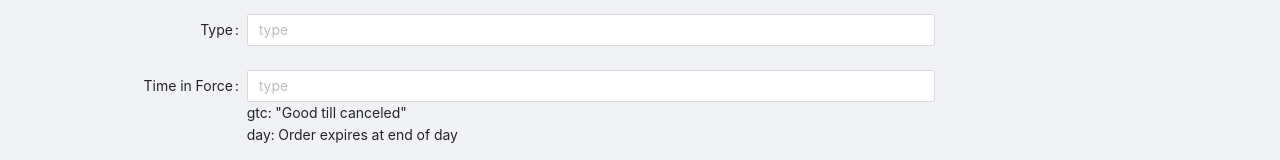
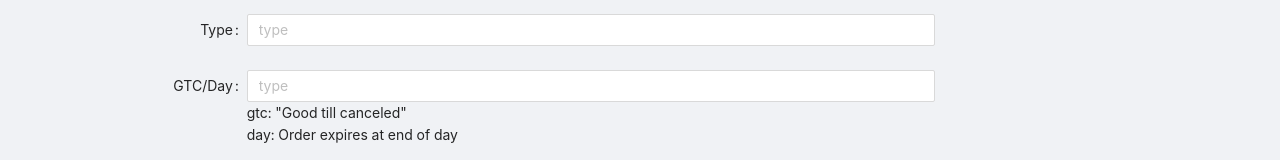
Before and after one commit to ChantzB/Django-Tradebot, a React (Create React App) app in the folder frontend/gui/: page /orders in a window 1280 px wide. Shown: the part 365-525 px from the top of the page. Built offline with nearby package versions, Linux system fonts and the light colour scheme.

Commit message:
created axios post request and finished create order form

```diff
--- a/frontend/gui/src/components/OrderForm.js
+++ b/frontend/gui/src/components/OrderForm.js
@@ -63,7 +63,7 @@ class OrderForm extends React.Component {
           <Form.Item label="Type">
             <Input name="type" placeholder="type" onChange={this.handleChange}/>
           </Form.Item>
-          <Form.Item label="Time in Force">
+          <Form.Item label="GTC/Day">
             <Input name="time_in_force" placeholder="type" onChange={this.handleChange}/>
             gtc: "Good till canceled" <br/>
             day: Order expires at end of day
```
